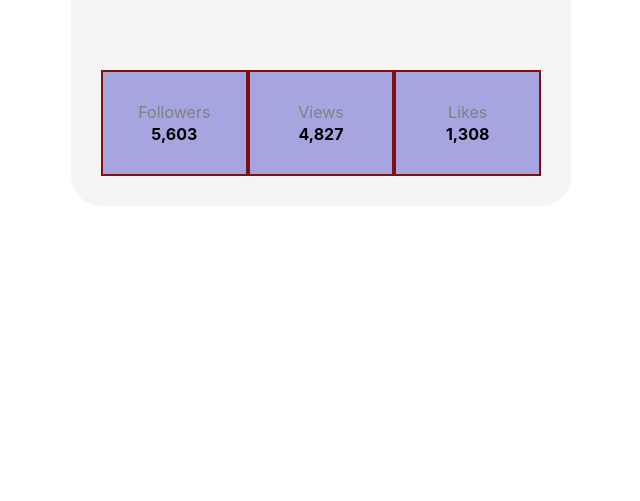
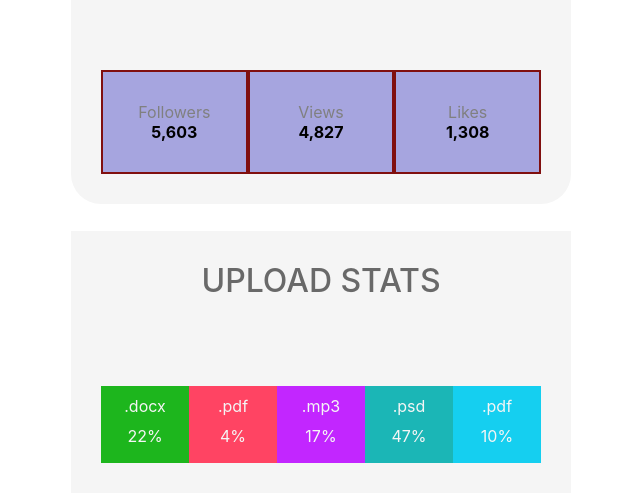
Before and after one commit to ArkadiuszMyszka/goit-react-hw-01-components, a React (Create React App) app: page / in a window 1280 px wide. Shown: the part 233-734 px from the top of the page, without its empty margins (319-959 px from the left). Built offline with nearby package versions, Linux system fonts and the light colour scheme.

Commit message:
Statistics done

```diff
--- a/src/components/App.jsx
+++ b/src/components/App.jsx
@@ -1,6 +1,8 @@
 import Profile from './Profile';
+import Statistics from './Statistics';
 
 import user from '../data/user';
+import stats from '../data/statistics';
 
 export const App = () => {
   return (
@@ -12,7 +14,7 @@ export const App = () => {
         avatar={user.avatar}
         stats={user.stats}
       />
-      {/* <Statistics title="Upload stats" stats={stats} /> */}
+      <Statistics title="Upload stats" stats={stats} />
       {/* <FriendList friends={friends} /> */}
       {/* <TransactionHistory items={transactions} /> */}
     </div>
--- a/src/components/Profile/Profile.module.css
+++ b/src/components/Profile/Profile.module.css
@@ -38,7 +38,6 @@
 .stats li {
   display: flex;
   flex-direction: column;
-  gap: 2px;
   padding: 30px 20px;
   border: 2px solid rgb(128, 15, 15);
   background-color: rgb(166, 165, 223);
--- /dev/null
+++ b/src/components/Statistics/Statistics.module.css
@@ -0,0 +1,36 @@
+.container {
+  text-align: center;
+  background-color: rgb(245, 245, 245);
+  margin-inline: auto;
+  max-width: 500px;
+}
+.title {
+  padding-block: 30px;
+  padding-inline: 15px;
+  color: rgb(105, 105, 105);
+  font-size: 2rem;
+  font-weight: 500;
+  text-transform: uppercase;
+}
+.list {
+  display: grid;
+  grid-auto-columns: 1fr;
+  color: #f5f5f5;
+  padding: 30px;
+  grid-auto-flow: column;
+}
+
+.item {
+  display: flex;
+  flex-direction: column;
+  gap: 10px;
+  padding-block: 10px 16.5px;
+  padding-inline: 20px;
+}
+
+.label {
+  font-size: 1rem;
+}
+.percentage {
+  font-size: 1rem;
+}
--- /dev/null
+++ b/src/components/Statistics/component.js
@@ -0,0 +1,21 @@
+const colorPalette = ['#ff4463', '#c226ff', '#15cff0', '#1bb6b6', '#1db61d'];
+changePalette(colorPalette);
+
+export function setColor(index) {
+  if (index >= colorPalette.length) {
+    const getRandomColor = () => {
+      const randomHexNumber = Math.floor(Math.random() * 15555558)
+        .toString(16)
+        .padStart(6, '0');
+      return '#' + randomHexNumber;
+    };
+    colorPalette.push(getRandomColor());
+  }
+  return colorPalette[index];
+}
+
+function changePalette(array) {
+  const changedArray = array.sort(() => Math.random() - 0.5);
+
+  return changedArray;
+}
--- /dev/null
+++ b/src/components/Statistics/index.jsx
@@ -0,0 +1,43 @@
+import PropTypes from 'prop-types';
+import { setColor } from './component';
+import styles from './Statistics.module.css';
+
+const Statistics = ({ title = '', stats }) => {
+  const statsListStyles = itemsCount => {
+    return itemsCount > 4 ? styles['list--nested'] : '';
+  };
+
+  return (
+    <section className={styles.container}>
+      {title && <h2 className={styles.title}>{title}</h2>}
+
+      <ul className={`${styles.list}  ${statsListStyles(stats.length)}`}>
+        {stats &&
+          typeof stats === 'object' &&
+          stats.map((el, idx) => (
+            <li
+              key={el.id}
+              className={styles.item}
+              style={{ backgroundColor: setColor(idx) }}
+            >
+              <span className={styles.label}>{el.label}</span>
+              <span className={styles.percentage}>{el.percentage}%</span>
+            </li>
+          ))}
+      </ul>
+    </section>
+  );
+};
+
+Statistics.propTypes = {
+  title: PropTypes.string,
+  stats: PropTypes.arrayOf(
+    PropTypes.shape({
+      id: PropTypes.string,
+      label: PropTypes.string,
+      percentage: PropTypes.number,
+    })
+  ).isRequired,
+};
+
+export default Statistics;
```
